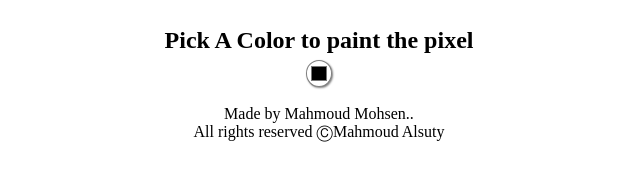
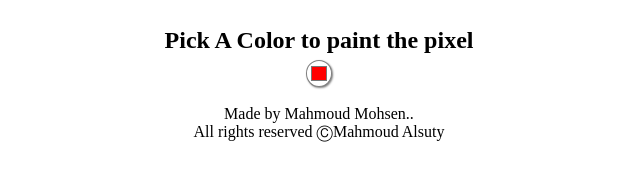
Before and after one commit to Mahmoud-Alsuty/pixel-art-maker, a plain HTML site: page index.html in a window 1280 px wide. Shown: the part 356-536 px from the top of the page, 321-961 px from the left. Drawn offline with Linux system fonts and the light colour scheme.

Commit message:
Update index.html

```diff
--- a/index.html
+++ b/index.html
@@ -40,7 +40,7 @@
     <h2>Design Canvas</h2>
     <table id="pixelCanvas"></table>
      <h2>Pick A Color to paint the pixel</h2>
-     <input type="color" id="colorPicker" value="blue"><br><br>
+     <input type="color" id="colorPicker" value="#ff0000"><br><br>
      Made by Mahmoud Mohsen..<br>
      All rights reserved ⒸMahmoud Alsuty
   <!-- Project -->
```
